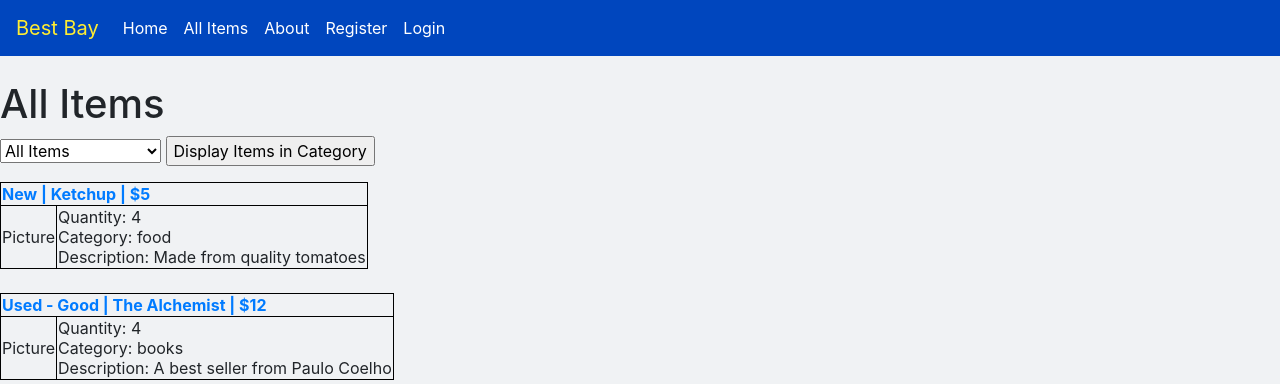
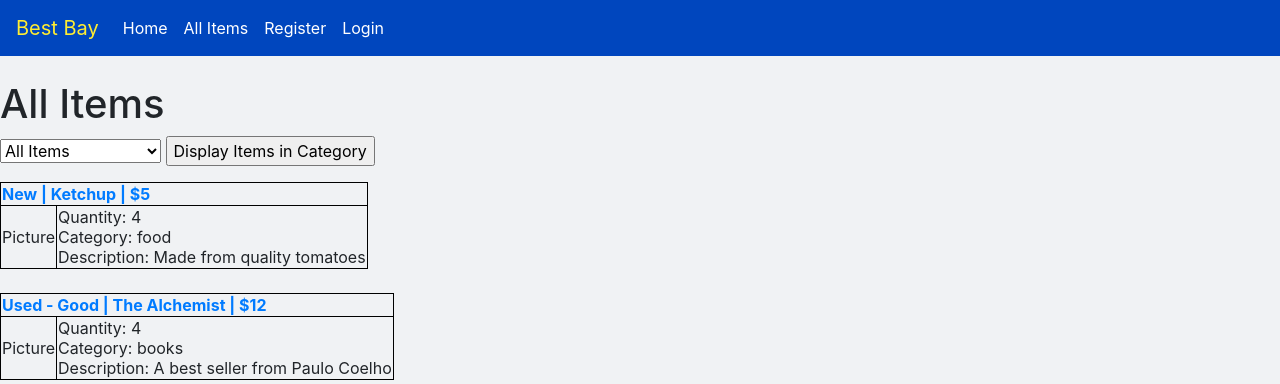
Before and after one commit to MrTwist64/CMPE131-Spring22-Team4, a Flask app: page /all_items in a window 1280 px wide. Shown: the top 384 px of the page. Run offline with Flask 2, Linux system fonts and the light colour scheme; data comes from the database, SQL or seed files in the repository; some libraries are stand-ins or nearby versions.

Commit message:
Removed nav link for deleted about page

```diff
--- a/app/templates/layout.html
+++ b/app/templates/layout.html
@@ -25,9 +25,6 @@
                   </li>
                   <li class="nav-item">
                     <a class="nav-link" href="all_items">All Items </a>
-                  </li>
-                  <li class="nav-item">
-                    <a class="nav-link" href="about">About </a>
                   </li>
                   <li class="nav-item">
                     <a class="nav-link" href="register">Register </a>
```
